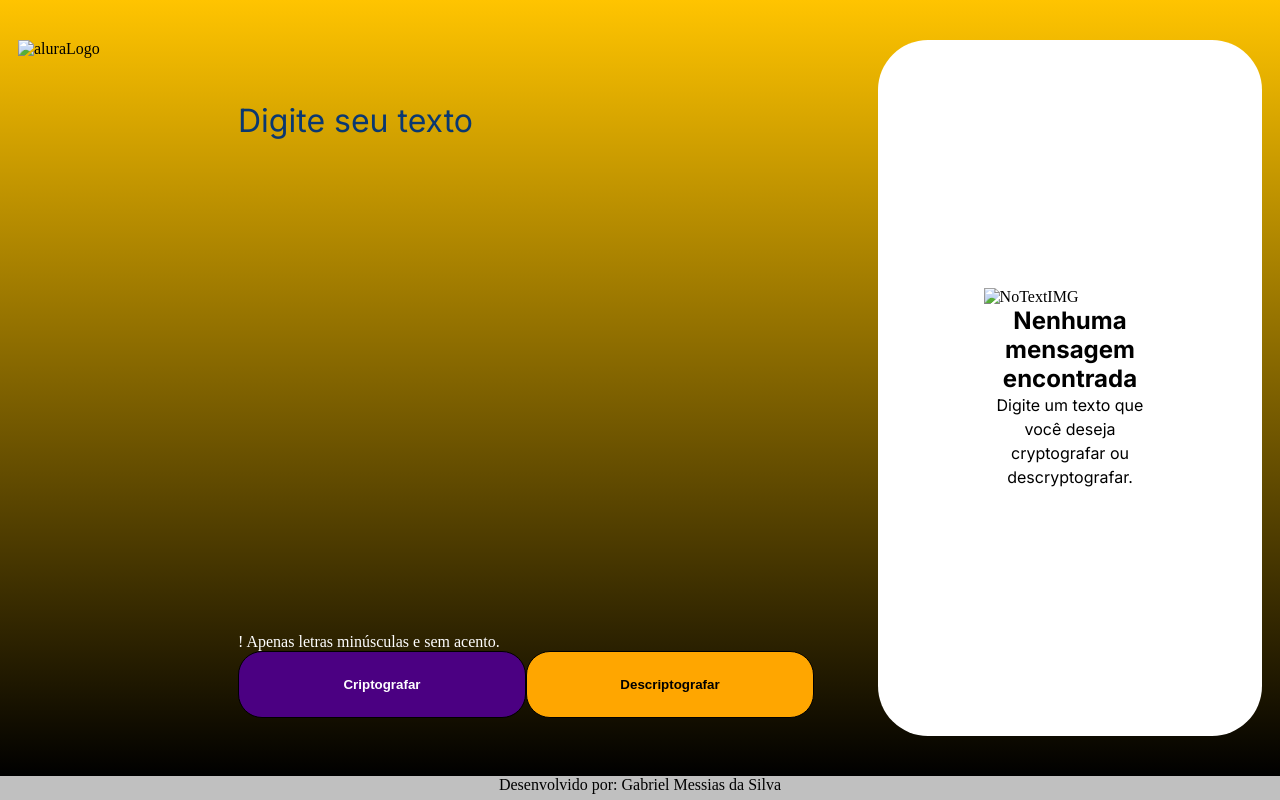
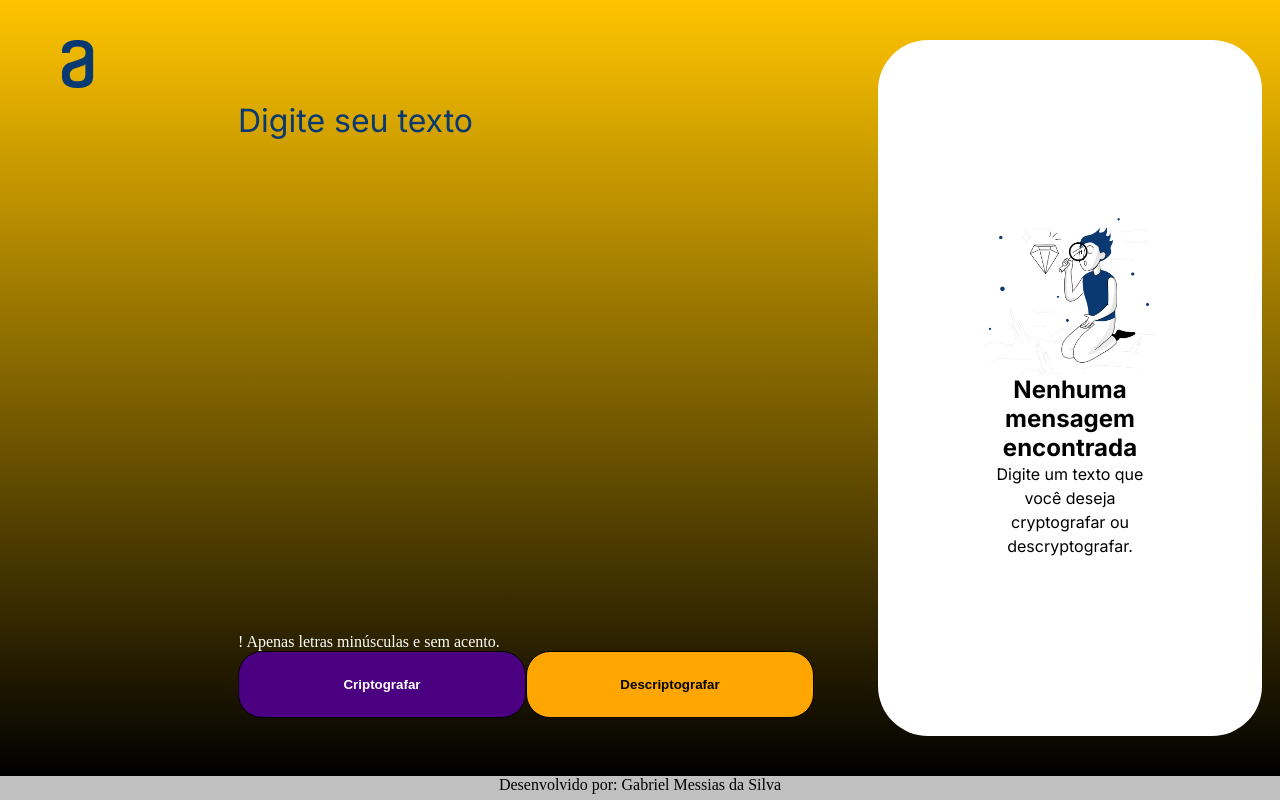
Before and after one commit to Gabriel4502/DecodificadorDeTexto, a plain HTML site: page index.html in a window 1280 px wide. Drawn offline with Linux system fonts and the light colour scheme; the site is published under a folder, as on GitHub Pages, so addresses that start at the root find nothing.

Commit message:
correção de sintaxe n src de imagens

```diff
--- a/index.html
+++ b/index.html
@@ -17,7 +17,7 @@
     <div class="container">
 
         <div id="logoContainer">
-            <img alt="aluraLogo" src="/img/Logo.png" />
+            <img alt="aluraLogo" src="./img/Logo.png" />
         </div>
 
         <div class="inputContainer">
@@ -40,7 +40,7 @@
             <div id="emptyTextContainer">
 
                 <div id="noTextMessage">
-                    <img alt="NoTextIMG" id="Imagem" src="/img/Boneco.png" />
+                    <img alt="NoTextIMG" id="Imagem" src="./img/Boneco.png" />
                     <span id="NoMessage">Nenhuma mensagem encontrada</span>
                     <span id="NoMessageDisclaimer">Digite um texto que você deseja cryptografar ou
                         descryptografar.</span>
```
